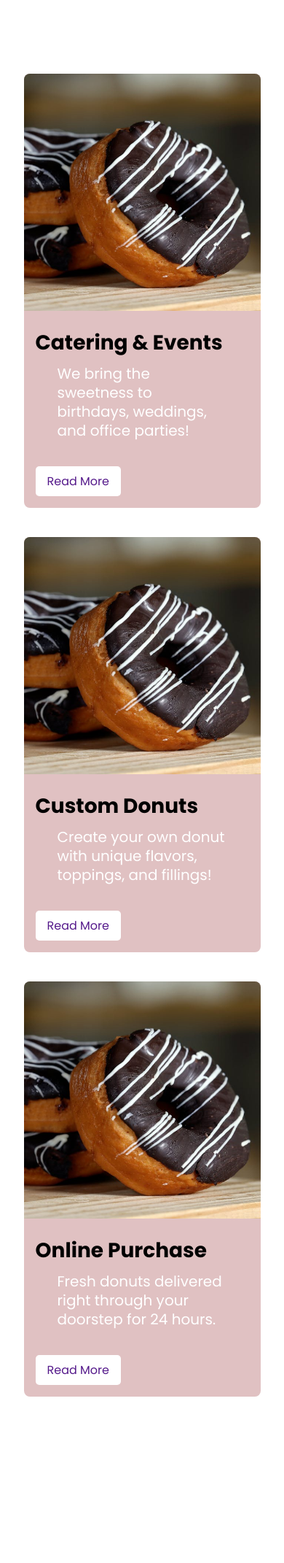
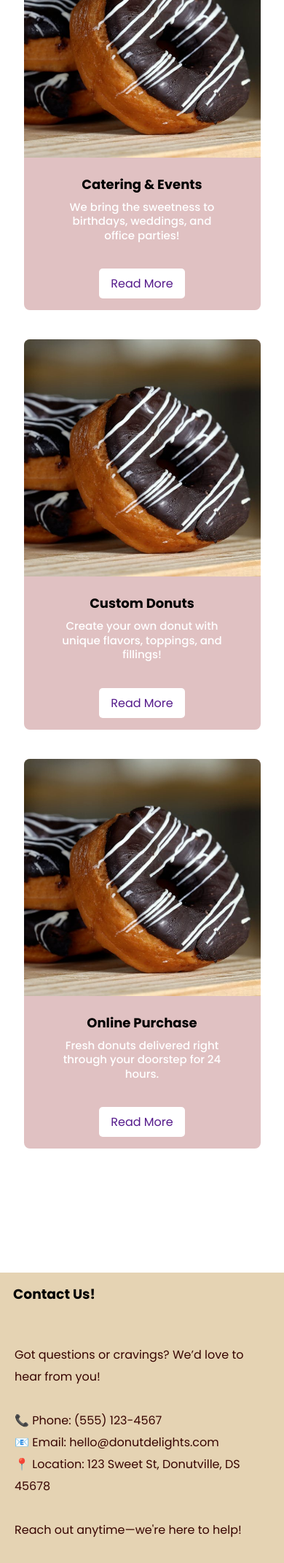
Before and after one commit to averil08/230126732-POSADAS, a PHP site: page /sinks/index.html in a window 390 px wide. Shown: the part 1440-3582 px from the top of the page at 73% size. Before the commit the page ends 3354 px from the top, so only its background shows below. Run offline with PHP 8.4, Linux system fonts and the light colour scheme; some libraries are stand-ins or nearby versions.

Commit message:
Modified files

```diff
--- a/sinks/index.html
+++ b/sinks/index.html
@@ -67,5 +67,18 @@
                 </div>
             </div>
         </div>
+
+        <div class="contact-container">
+            <section class="contact-info">
+                <h3>Contact Us!</h3>
+                <p>Got questions or cravings? We’d love to hear from you!
+
+                    <br><br>📞 Phone: (555) 123-4567
+                    <br>📧 Email: hello@donutdelights.com
+                    <br>📍 Location: 123 Sweet St, Donutville, DS 45678
+
+                    <br><br>Reach out anytime—we're here to help!</p>
+            </section>
+        </div>
     </body>
 </html>
--- a/sinks/styles.css
+++ b/sinks/styles.css
@@ -22,6 +22,7 @@ nav{
     background: white;
     height: 80px;
     width: 100%;
+    position: fixed;
 }
 
 label.logo {
@@ -134,6 +135,7 @@ button a {
 
 .card-content {
     padding: 16px;
+    text-align: center; /*makes read more in the center*/
 }
 
 .card-content h3{
@@ -144,6 +146,7 @@ button a {
 .card-content p{
     color: #fff;
     font-size: 20px;
+    font-weight: 500;
     line-height: 1.3;
 }
 
@@ -154,6 +157,26 @@ button a {
     border-radius: 5px;
     margin-top: 16px;
 }
+
+.contact-container {
+    margin-top: 150px;
+    width: 100%;
+    background: #E5D3B3;
+}
+
+.contact-info {
+    line-height: 30px;
+}
+
+.contact-info h3 {
+    margin: 8px;
+    padding: 15px 10px;
+}
+
+.contact-info p {
+    padding: 30px 20px;
+}
+
 @media screen and (min-width: 768px) {
     .wrapper {
         width: 600px;
@@ -211,15 +234,30 @@ button a {
         width: 100%;
     }
 
+    .card-container {
+        width: 100%;
+        padding-top: 50px;
+    }
+
+    .card-content h3{
+        font-size: 18px;
+    }
+
+    .card-content p{
+        font-size: 15px;
+    }
 }
 @media screen and (max-width: 858px) {
+    nav{
+        position: fixed;
+    }
     .checkbtn {
         display: block;
     }
 
     ul {
         position: fixed;
-        width: 100%;
+        width: 30%;
         height: 100vh;
         background: #e0c1c2;
         top: 80px;
@@ -247,7 +285,4 @@ button a {
     #check:checked ~ ul {
         left: 0; /*enable left to right open of menu*/
     }
-    #check:checked ~ ul li { /*edited1*/
-        display: none;
-    }
 }
```
Also changed, not shown: sinks/donut2.jpg (added).
